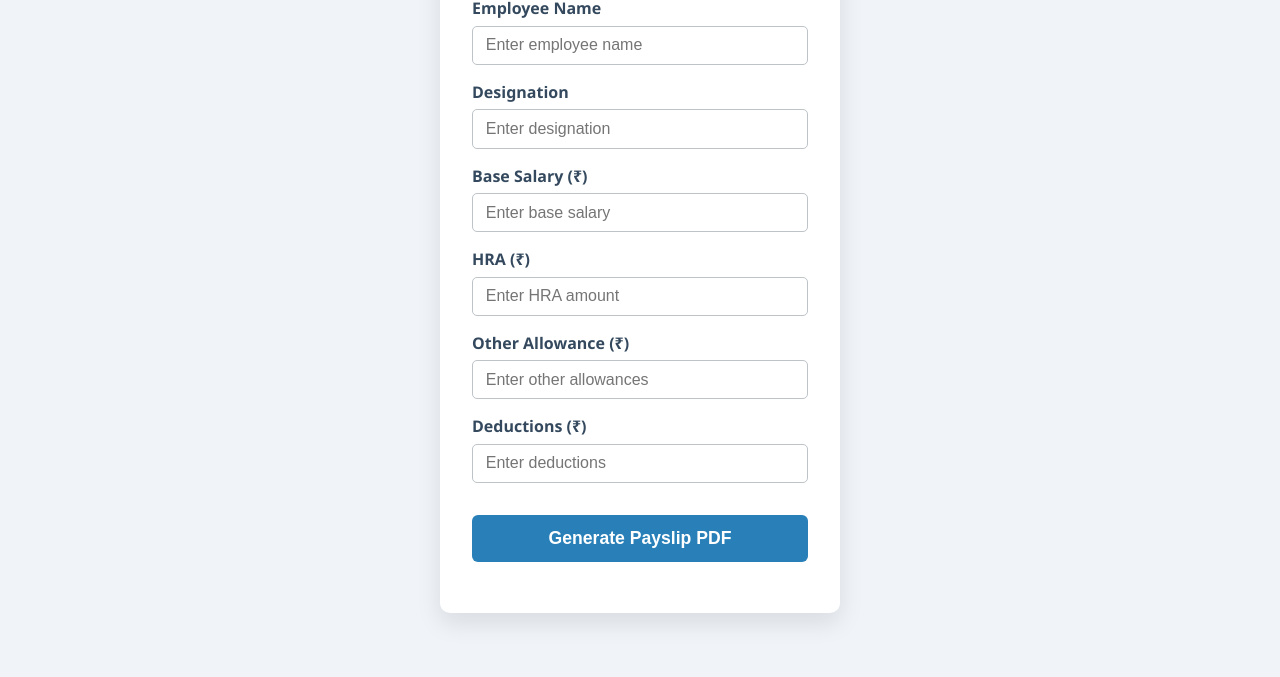
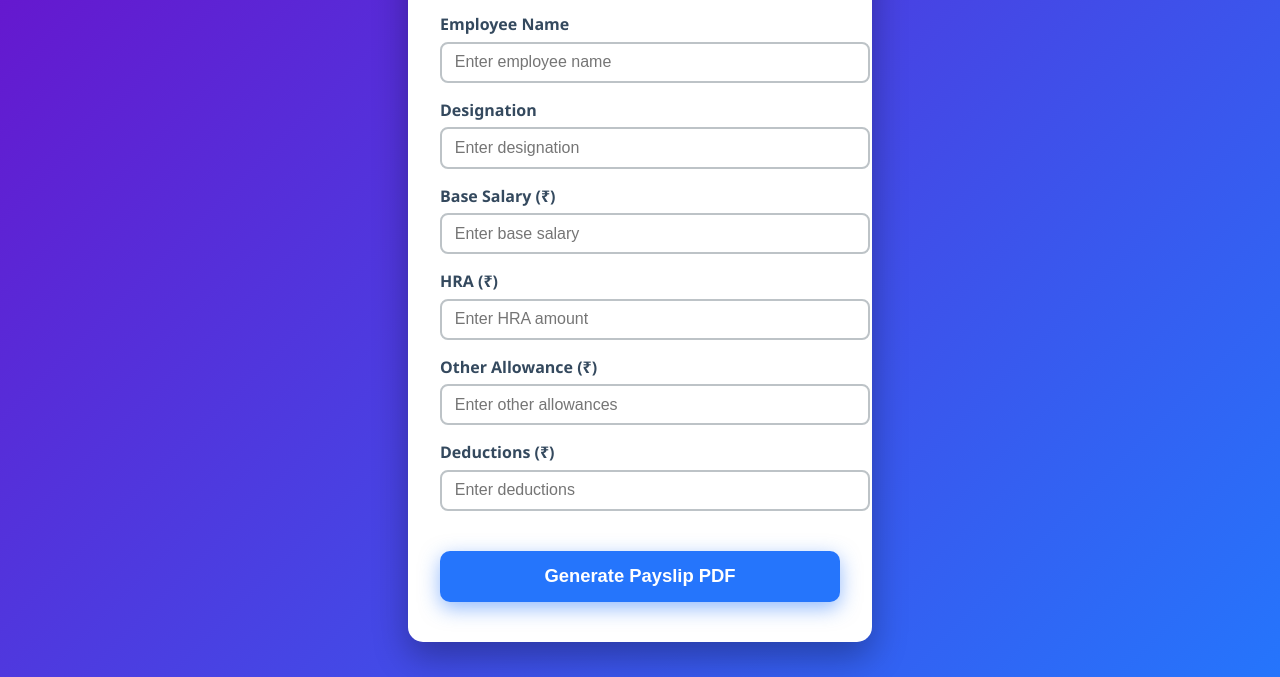
Before and after one commit to thrivegroupsolutions/Payslip, a plain HTML site: page index.html in a window 1280 px wide. Shown: the part 155-832 px from the top of the page. Before the commit the page ends 800 px from the top, so only its background shows below. Drawn offline with nearby package versions, Linux system fonts and the light colour scheme.

Commit message:
Add files via upload

```diff
--- a/index.html
+++ b/index.html
@@ -6,75 +6,84 @@
   <title>Payslip Generator</title>
   <script src="https://cdnjs.cloudflare.com/ajax/libs/jspdf/2.5.1/jspdf.umd.min.js"></script>
   <style>
-    /* Reset & base */
-    * {
-      box-sizing: border-box;
-    }
+    /* Background Gradient */
     body {
+      margin: 0;
       font-family: 'Segoe UI', Tahoma, Geneva, Verdana, sans-serif;
-      background: #f0f4f8;
-      margin: 0;
-      padding: 2rem;
+      background: linear-gradient(135deg, #6a11cb 0%, #2575fc 100%);
       display: flex;
       justify-content: center;
+      align-items: center;
       min-height: 100vh;
+      padding: 1rem;
     }
+
+    /* Card Container */
     .container {
       background: #fff;
       max-width: 400px;
       width: 100%;
-      border-radius: 10px;
-      box-shadow: 0 10px 25px rgba(0,0,0,0.1);
-      padding: 2rem;
+      border-radius: 15px;
+      box-shadow: 0 15px 35px rgba(0,0,0,0.3);
+      padding: 2.5rem 2rem;
+      color: #34495e;
     }
+
     h1 {
       text-align: center;
       color: #2c3e50;
-      margin-bottom: 1.5rem;
+      margin-bottom: 1.8rem;
+      font-weight: 700;
+      letter-spacing: 1px;
     }
+
     label {
       display: block;
       margin-top: 1rem;
       font-weight: 600;
       color: #34495e;
     }
+
     input {
       width: 100%;
       padding: 0.6rem 0.8rem;
       margin-top: 0.4rem;
-      border: 1.8px solid #bdc3c7;
-      border-radius: 5px;
+      border: 2px solid #bdc3c7;
+      border-radius: 8px;
       font-size: 1rem;
-      transition: border-color 0.3s ease;
+      transition: border-color 0.3s ease, box-shadow 0.3s ease;
     }
+
     input:focus {
-      border-color: #3498db;
+      border-color: #2575fc;
+      box-shadow: 0 0 8px rgba(37, 117, 252, 0.5);
       outline: none;
-      box-shadow: 0 0 8px rgba(52,152,219,0.3);
     }
+
     button {
       width: 100%;
-      margin-top: 2rem;
-      padding: 0.8rem;
-      font-size: 1.1rem;
+      margin-top: 2.5rem;
+      padding: 0.9rem;
+      font-size: 1.15rem;
       font-weight: 700;
       color: white;
-      background: #2980b9;
+      background: #2575fc;
       border: none;
-      border-radius: 6px;
+      border-radius: 10px;
       cursor: pointer;
-      transition: background-color 0.3s ease;
+      box-shadow: 0 6px 20px rgba(37, 117, 252, 0.5);
+      transition: background-color 0.3s ease, box-shadow 0.3s ease;
     }
+
     button:hover {
-      background: #1c5980;
+      background: #1a54c4;
+      box-shadow: 0 8px 30px rgba(26, 84, 196, 0.7);
     }
+
     /* Responsive */
     @media (max-width: 450px) {
-      body {
-        padding: 1rem;
-      }
       .container {
-        padding: 1.5rem;
+        padding: 2rem 1.5rem;
       }
     }
   </style>
@@ -143,7 +152,7 @@
       y += 10;
 
       doc.setFontSize(14);
-      doc.setTextColor("#2980b9");
+      doc.setTextColor("#2575fc");
       doc.text(`Total Earnings: ₹${total.toFixed(2)}`, 20, y); y += 10;
       doc.text(`Net Pay: ₹${net.toFixed(2)}`, 20, y); y += 20;
 
```
